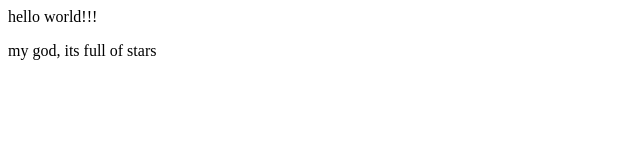
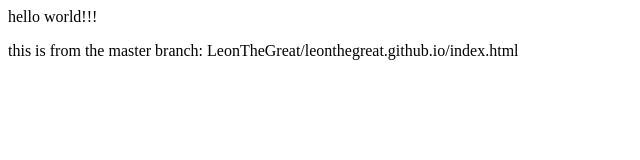
Before and after one commit to LeonTheGreat/leonthegreat.github.io, a plain HTML site: page index.html in a window 1280 px wide. Shown: the whole page, without its empty margins (0-640 px from the left). Drawn offline with Linux system fonts and the light colour scheme.

Commit message:
Update index.html

```diff
--- a/index.html
+++ b/index.html
@@ -1,4 +1,4 @@
 <html>
 <p>hello world!!!</p>
-<p>my god, its full of stars</p>
+<p>this is from the master branch: LeonTheGreat/leonthegreat.github.io/index.html</p>
 </html>
```
